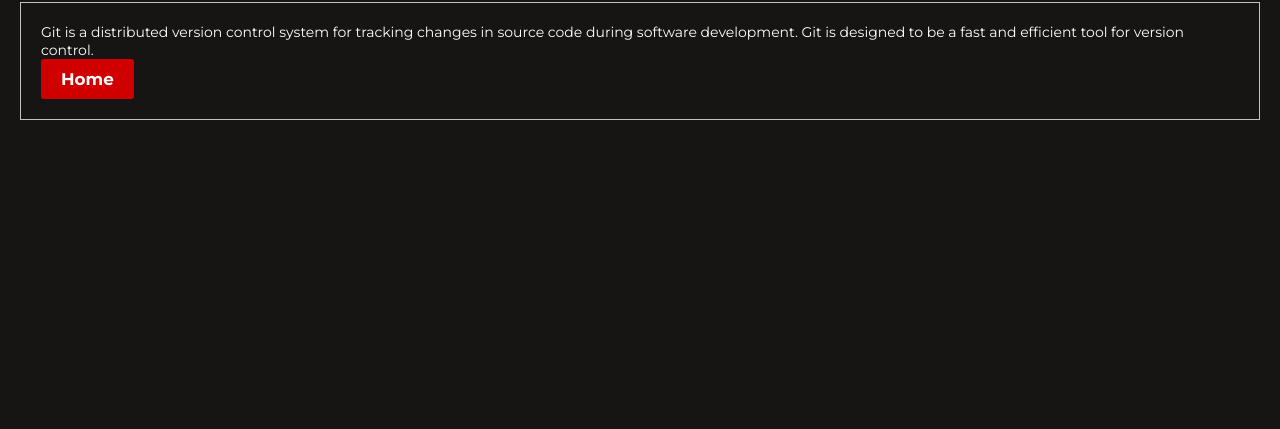
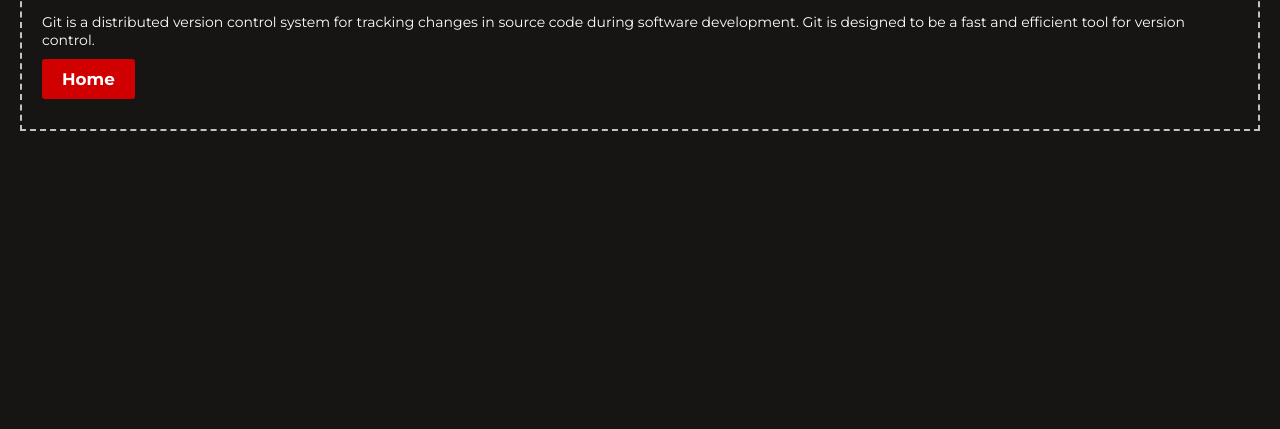
Before and after one commit to aoye294/curso_git, a plain HTML site: page profile.html in a window 1280 px wide. Shown: the part 371-800 px from the top of the page. Drawn offline with Linux system fonts and the light colour scheme.

Commit message:
Agregando estilo a los bordes del texto

```diff
--- a/profile.html
+++ b/profile.html
@@ -59,10 +59,11 @@
             font-size: 1.2em;
             font-weight: 700;
             cursor: pointer;
+            margin: 10px auto;
         }
         div.text{
             padding: 20px;
-            border: #c3c3c3 solid 1px;
+            border: #c3c3c3 dashed 2px;
         }
 
     </style>
```
